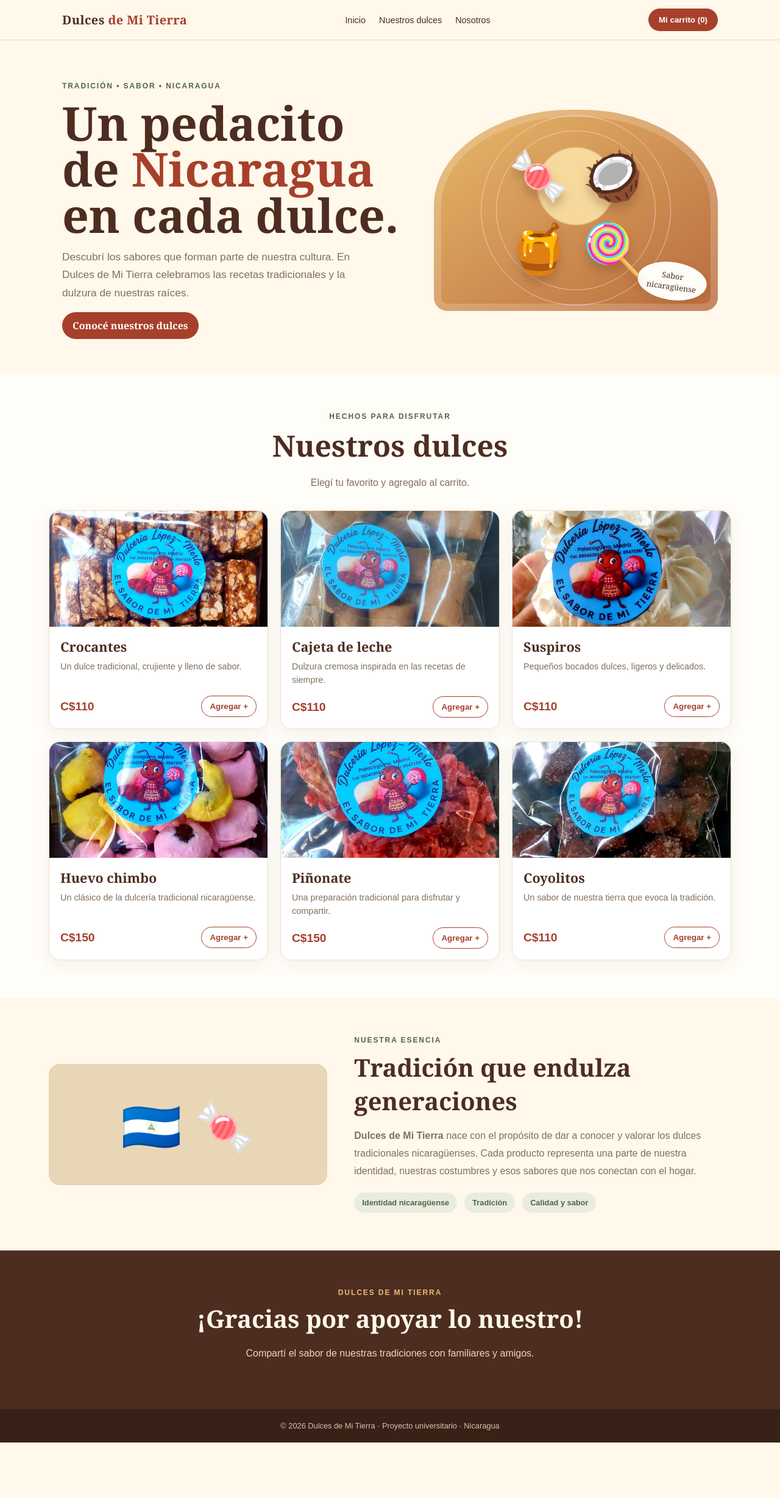
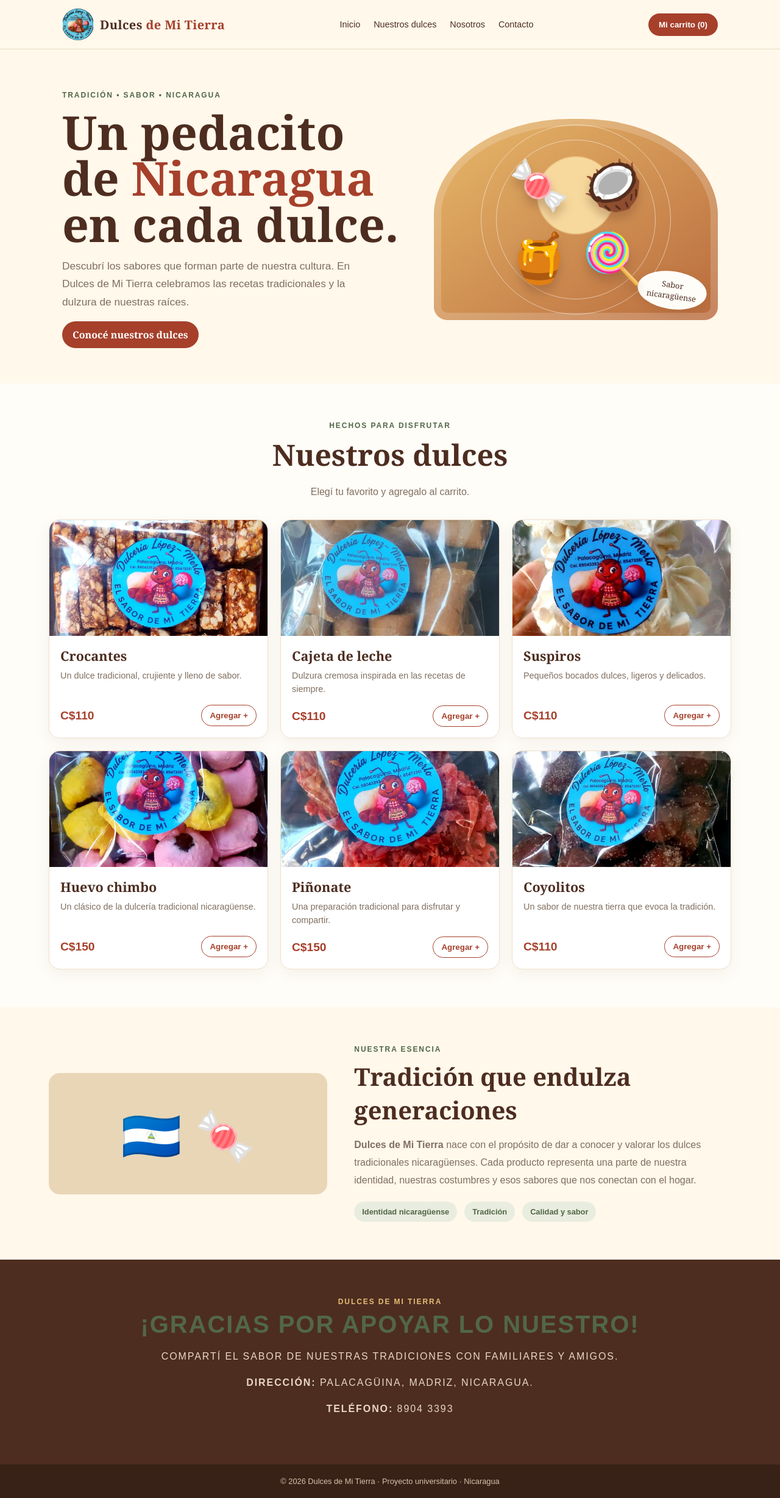
Before and after one commit to geraldrizo041-beep/dulces-de-mi-tierra, a plain HTML site: page index.html in a window 1280 px wide. Shown: the whole page at 61% size. Before the commit the page ends 2366 px from the top, so only its background shows below. Drawn offline with Linux system fonts and the light colour scheme.

Commit message:
Update index.html

```diff
--- a/index.html
+++ b/index.html
@@ -11,6 +11,17 @@
 header{position:sticky;top:0;z-index:10;background:rgba(255,248,235,.96);backdrop-filter:blur(10px);border-bottom:1px solid #ead9c1}
 .nav{max-width:1120px;margin:auto;padding:14px 22px;display:flex;align-items:center;justify-content:space-between;gap:20px}
 .brand{font-size:1.25rem;font-weight:bold;letter-spacing:.02em}.brand span{color:var(--red)}
+    .brand-wrap{
+  display:flex;
+  align-items:center;
+  gap:10px;
+}
+.brand-logo{
+  width:52px;
+  height:52px;
+  object-fit:contain;
+  border-radius:50%;
+}
 nav{display:flex;align-items:center;gap:22px}nav a{color:var(--brown);text-decoration:none;font-family:Arial,sans-serif;font-size:.9rem}nav a:hover{color:var(--red)}
 .cart-btn,.primary{border:0;background:var(--red);color:white;padding:11px 17px;border-radius:999px;cursor:pointer;font-weight:bold}
 .cart-btn:hover,.primary:hover{background:#853321}
@@ -57,8 +68,16 @@ footer{background:#382117;color:#d8c2aa;text-align:center;padding:20px;font: .8r
 </head>
 <body>
 <header><div class="nav">
+<div class="brand-wrap">
+  <img class="brand-logo" src="images/logo_dulces.jpeg" alt="Logotipo de Dulces de Mi Tierra">
   <div class="brand">Dulces <span>de Mi Tierra</span></div>
-  <nav><a href="#inicio">Inicio</a><a href="#dulces">Nuestros dulces</a><a href="#nosotros">Nosotros</a></nav>
+</div>
+  <nav>
+  <a href="#inicio">Inicio</a>
+  <a href="#dulces">Nuestros dulces</a>
+  <a href="#nosotros">Nosotros</a>
+  <a href="#contacto">Contacto</a>
+</nav>
   <button class="cart-btn" onclick="toggleCart(true)">Mi carrito (<span id="cart-count">0</span>)</button>
 </div></header>
 
@@ -87,8 +106,21 @@ footer{background:#382117;color:#d8c2aa;text-align:center;padding:20px;font: .8r
  <div class="values"><span>Identidad nicaragüense</span><span>Tradición</span><span>Calidad y sabor</span></div></div>
 </div></section>
 
-<section class="contact"><div class="section-inner"><div class="eyebrow" style="color:#e6bd75">Dulces de Mi Tierra</div><h2>¡Gracias por apoyar lo nuestro!</h2><p>Compartí el sabor de nuestras tradiciones con familiares y amigos.</p></div></section>
-</main>
+<section class="contact"><div class="section-inner"><div class="eyebrow" <section class="contact" id="contacto">
+  <div class="section-inner">
+    <div class="eyebrow" style="color:#e6bd75">
+      Dulces de Mi Tierra
+    </div>
+
+    <h2>¡Gracias por apoyar lo nuestro!</h2>
+
+    <p>Compartí el sabor de nuestras tradiciones con familiares y amigos.</p>
+
+    <p><strong>Dirección:</strong> Palacagüina, Madriz, Nicaragua.</p>
+
+    <p><strong>Teléfono:</strong> 8904 3393</p>
+  </div>
+</section>
 <footer>© 2026 Dulces de Mi Tierra · Proyecto universitario · Nicaragua</footer>
 
 <div class="cart-panel" id="cart-panel" onclick="if(event.target===this)toggleCart(false)">
```
